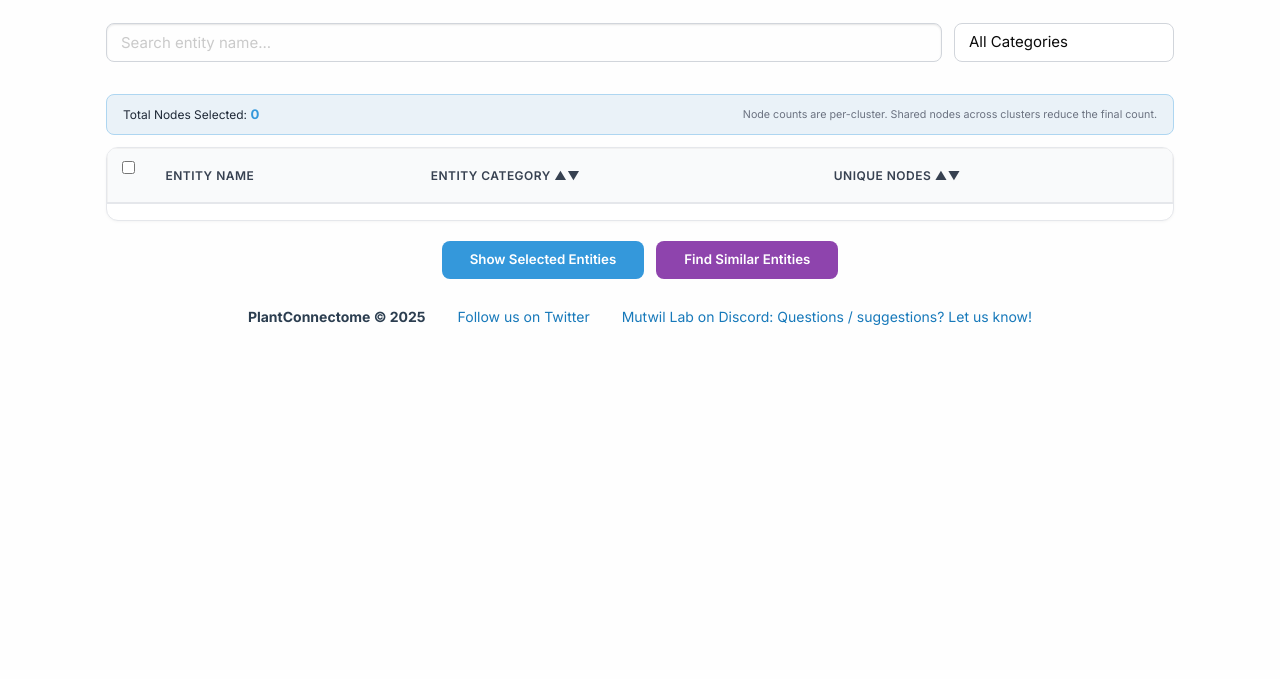
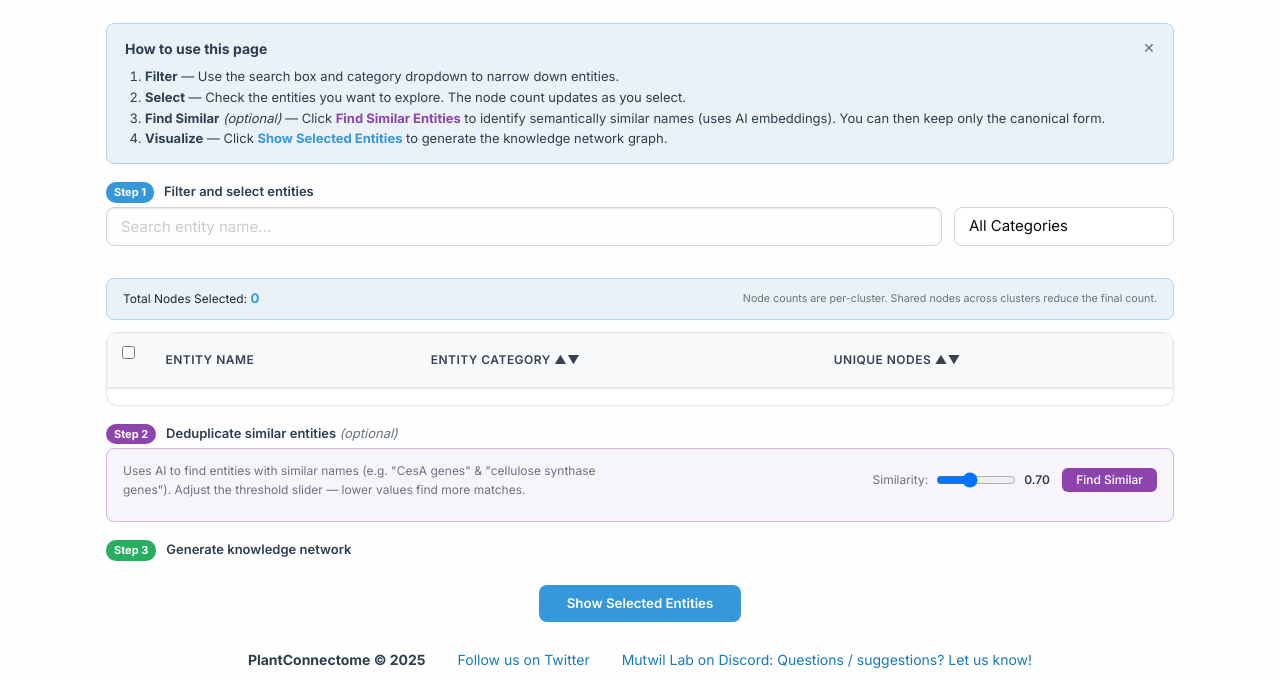
Before and after one commit to shanchun001/PlantConnectome_Version2, a Flask app: template templates/preview_search.html in a window 1280 px wide. Shown: the part 133-812 px from the top of the page. Before the commit the page ends 458 px from the top, so only its background shows below. Run offline with Flask 2, Linux system fonts and the light colour scheme; the template is opened without the code that fills it, so the values that code supplies are empty; parts of the project's set-up code (start-up, migrations or seed data) failed here and were passed over; some libraries are stand-ins or nearby versions.

Commit message:
Redesign preview search with step-by-step workflow and fix index.html legend

```diff
--- a/templates/index.html
+++ b/templates/index.html
@@ -67,7 +67,7 @@
       <div class="cell small-12 medium-6" style="padding:0">
         <div id="cy-wrapper"><div id="cy"></div></div>
         <p class="figure-legend">
-          An example of plant science knowledge graph
+          An example of PSAD1-1 knowledge graph
         </p>
       </div>
     </div>
--- a/templates/preview_search.html
+++ b/templates/preview_search.html
@@ -11,6 +11,28 @@
       <span class="preview-meta-divider">&middot;</span>
       <span class="preview-meta-item">Search Type: <strong>{{ search_type }}</strong></span>
     </div>
+  </div>
+
+  <!-- How to use -->
+  <div id="howToUse" style="background:#eaf2f8;border:1px solid #aed6f1;border-radius:8px;padding:14px 18px;margin-bottom:16px;font-size:13px;color:#2c3e50;line-height:1.6;">
+    <div style="display:flex;justify-content:space-between;align-items:start;">
+      <div>
+        <strong style="font-size:14px;">How to use this page</strong>
+        <ol style="margin:6px 0 0 0;padding-left:20px;">
+          <li><strong>Filter</strong> &mdash; Use the search box and category dropdown to narrow down entities.</li>
+          <li><strong>Select</strong> &mdash; Check the entities you want to explore. The node count updates as you select.</li>
+          <li><strong>Find Similar</strong> <em>(optional)</em> &mdash; Click <strong style="color:#8e44ad;">Find Similar Entities</strong> to identify semantically similar names (uses AI embeddings). You can then keep only the canonical form.</li>
+          <li><strong>Visualize</strong> &mdash; Click <strong style="color:#3498db;">Show Selected Entities</strong> to generate the knowledge network graph.</li>
+        </ol>
+      </div>
+      <button onclick="this.parentElement.parentElement.style.display='none'" style="background:none;border:none;font-size:18px;cursor:pointer;color:#6b7280;padding:0 0 0 12px;" title="Dismiss">&times;</button>
+    </div>
+  </div>
+
+  <!-- Step 1: Filter & Select -->
+  <div style="margin-bottom:4px;">
+    <span style="display:inline-block;background:#3498db;color:white;font-size:11px;font-weight:700;padding:2px 8px;border-radius:10px;margin-right:6px;">Step 1</span>
+    <span style="font-size:13px;font-weight:600;color:#2c3e50;">Filter and select entities</span>
   </div>
 
   <!-- Search & Filter Controls -->
@@ -62,32 +84,39 @@
     </div>
   </div>
 
-  <!-- Action Buttons -->
-  <div class="preview-actions" style="display:flex;gap:12px;justify-content:center;flex-wrap:wrap;">
+  <!-- Step 2: Optional similarity -->
+  <div style="margin-top:16px;margin-bottom:4px;">
+    <span style="display:inline-block;background:#8e44ad;color:white;font-size:11px;font-weight:700;padding:2px 8px;border-radius:10px;margin-right:6px;">Step 2</span>
+    <span style="font-size:13px;font-weight:600;color:#2c3e50;">Deduplicate similar entities <em style="font-weight:400;color:#6b7280;">(optional)</em></span>
+  </div>
+
+  <div style="background:#f8f4fc;border:1px solid #d2b4de;border-radius:8px;padding:12px 16px;margin-bottom:16px;">
+    <div style="display:flex;justify-content:space-between;align-items:center;flex-wrap:wrap;gap:8px;">
+      <p style="margin:0;font-size:12px;color:#6b7280;max-width:500px;">
+        Uses AI to find entities with similar names (e.g. "CesA genes" &amp; "cellulose synthase genes").
+        Adjust the threshold slider &mdash; lower values find more matches.
+      </p>
+      <div style="display:flex;align-items:center;gap:8px;">
+        <label style="font-size:12px;color:#6b7280;">Similarity:</label>
+        <input type="range" id="simThreshold" min="0.5" max="0.99" step="0.01" value="0.70"
+               style="width:80px;" oninput="document.getElementById('simThresholdVal').textContent=this.value">
+        <span id="simThresholdVal" style="font-size:12px;font-weight:600;width:30px;">0.70</span>
+        <button id="findSimilarBtn" onclick="findSimilarEntities()" style="font-size:12px;padding:6px 14px;background:#8e44ad;color:white;border:none;border-radius:6px;cursor:pointer;font-weight:500;">Find Similar</button>
+      </div>
+    </div>
+    <div id="similarityResults" style="margin-top:10px;"></div>
+  </div>
+
+  <!-- Step 3: Visualize -->
+  <div style="margin-bottom:4px;">
+    <span style="display:inline-block;background:#27ae60;color:white;font-size:11px;font-weight:700;padding:2px 8px;border-radius:10px;margin-right:6px;">Step 3</span>
+    <span style="font-size:13px;font-weight:600;color:#2c3e50;">Generate knowledge network</span>
+  </div>
+
+  <div class="preview-actions">
     <button id="showSelectedButton" class="preview-submit-btn" onclick="getSelectedEntities()">
       Show Selected Entities
     </button>
-    <button id="findSimilarBtn" class="preview-submit-btn" style="background-color:#8e44ad;" onclick="findSimilarEntities()">
-      Find Similar Entities
-    </button>
-  </div>
-
-  <!-- Similarity Results Panel -->
-  <div id="similarityPanel" style="display:none; margin-top:16px;">
-    <div style="background:#f8f4fc;border:1px solid #d2b4de;border-radius:8px;padding:16px;">
-      <div style="display:flex;justify-content:space-between;align-items:center;margin-bottom:12px;">
-        <h4 style="margin:0;color:#6c3483;">Similar Entity Groups</h4>
-        <div style="display:flex;align-items:center;gap:8px;">
-          <label style="font-size:12px;color:#6b7280;">Threshold:</label>
-          <input type="range" id="simThreshold" min="0.5" max="0.99" step="0.01" value="0.70"
-                 style="width:100px;" oninput="document.getElementById('simThresholdVal').textContent=this.value">
-          <span id="simThresholdVal" style="font-size:12px;font-weight:600;width:30px;">0.70</span>
-          <button onclick="findSimilarEntities()" style="font-size:11px;padding:4px 10px;background:#8e44ad;color:white;border:none;border-radius:4px;cursor:pointer;">Recalculate</button>
-          <button onclick="document.getElementById('similarityPanel').style.display='none'" style="font-size:11px;padding:4px 10px;background:#e74c3c;color:white;border:none;border-radius:4px;cursor:pointer;">Close</button>
-        </div>
-      </div>
-      <div id="similarityResults"></div>
-    </div>
   </div>
 </div>
 
@@ -641,9 +670,8 @@
   // =========================
   function findSimilarEntities() {
     const btn = document.getElementById('findSimilarBtn');
-    const panel = document.getElementById('similarityPanel');
     const resultsDiv = document.getElementById('similarityResults');
-    const threshold = parseFloat(document.getElementById('simThreshold')?.value || 0.85);
+    const threshold = parseFloat(document.getElementById('simThreshold')?.value || 0.70);
 
     // Get all entity names from current data
     const entities = allRowsData.map(item => Array.isArray(item) ? item[0] : item.entity);
@@ -653,8 +681,7 @@
       return;
     }
 
-    // Show panel with loading state
-    panel.style.display = 'block';
+    // Show loading state in results div
     resultsDiv.innerHTML = `
       <div style="text-align:center;padding:20px;">
         <div style="display:inline-block;width:20px;height:20px;border:3px solid #e5e7eb;border-top-color:#8e44ad;border-radius:50%;animation:spin 0.8s linear infinite;"></div>
```
